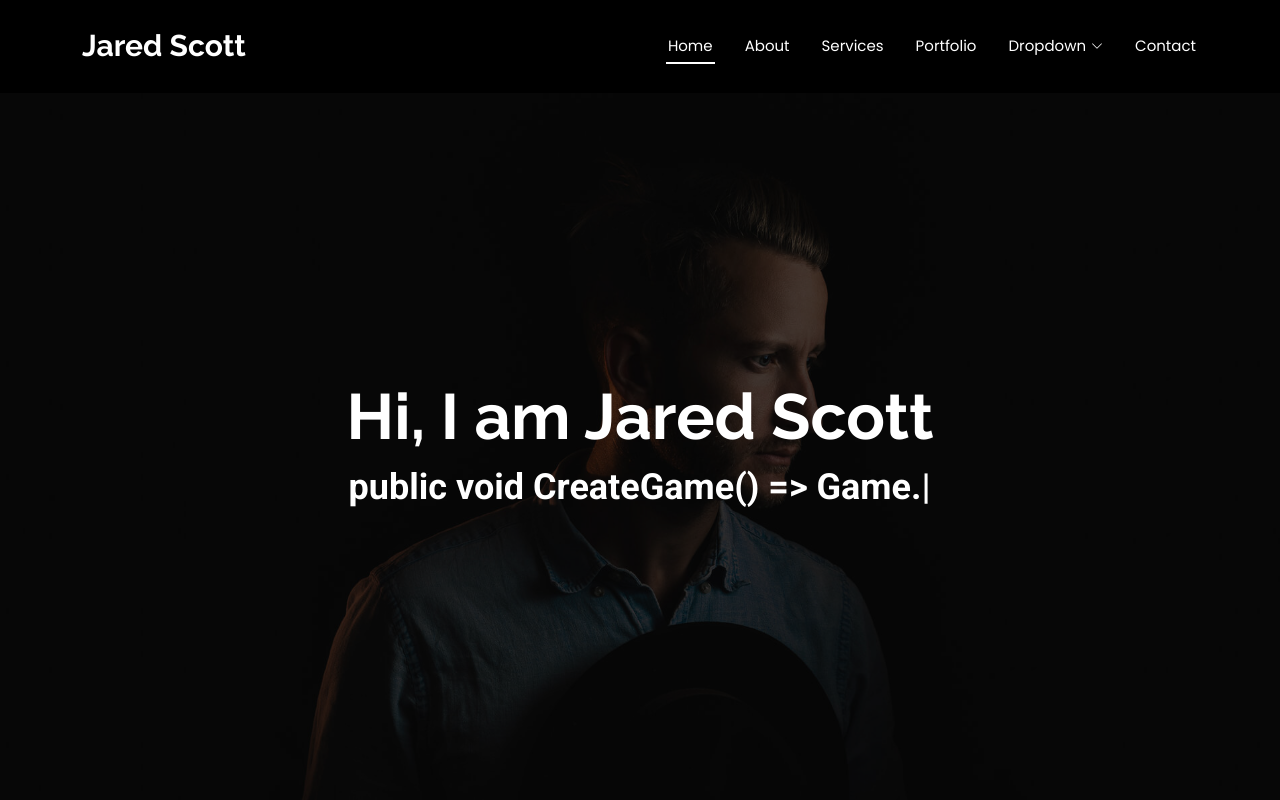
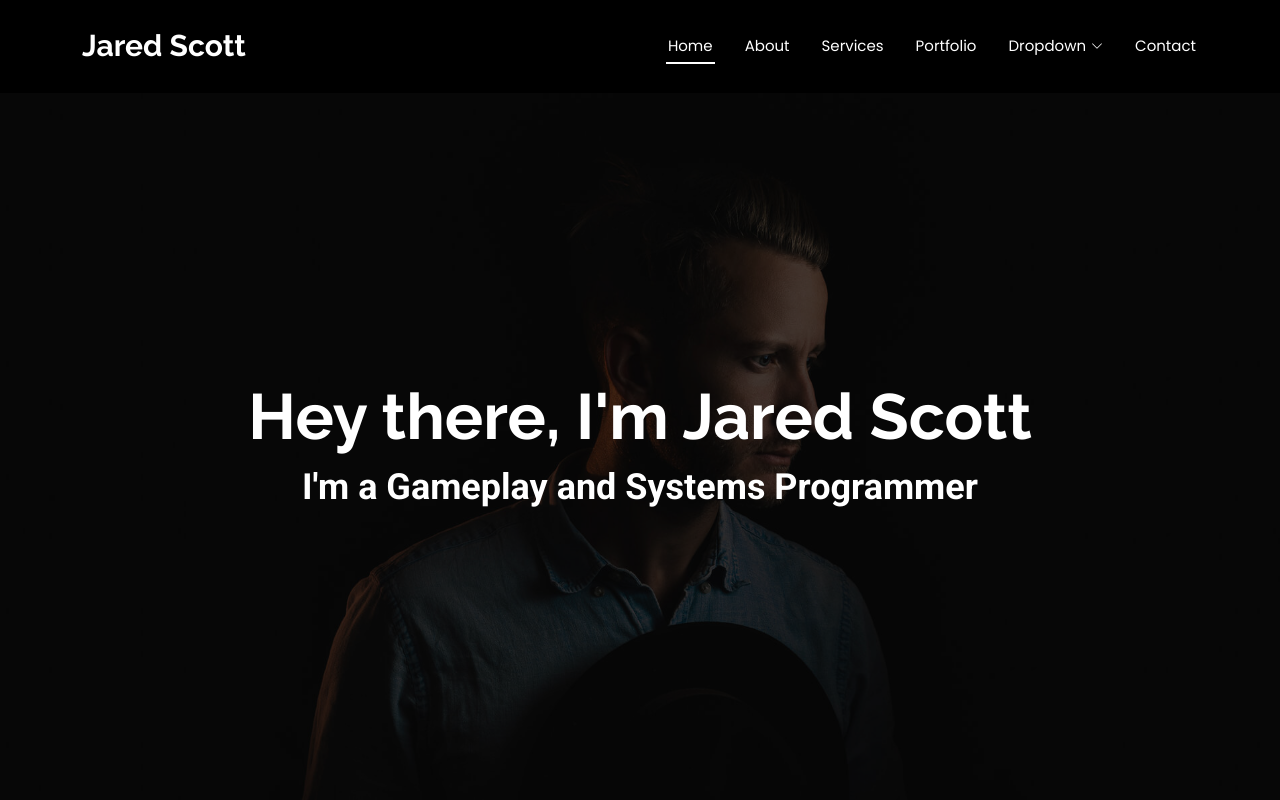
Before and after one commit to JScott1997/jscott1997.github.io, a plain HTML site: page NewPortfolioComingSoon/devfolio-1.0.0/index.html in a window 1280 px wide. Shown: the top 800 px of the page. Drawn offline with Linux system fonts and the light colour scheme.

Commit message:
Update index.html

```diff
--- a/NewPortfolioComingSoon/devfolio-1.0.0/index.html
+++ b/NewPortfolioComingSoon/devfolio-1.0.0/index.html
@@ -86,8 +86,8 @@
       <img src="assets/img/hero-img.jpg" alt="" data-aos="fade-in">
 
       <div class="container d-flex flex-column align-items-center justify-content-center text-center" data-aos="fade-up" data-aos-delay="100">
-        <h2>Hi, I am Jared Scott</h2>
-        <p>public void CreateGame() => Game.<span class="typed" data-typed-items="Work();, Break();, Fix();"></span></p>
+        <h2>Hey there, I'm Jared Scott</h2>
+        <p>I'm a Gameplay and Systems Programmer</p><!--<span class="typed" data-typed-items="Gameplay Programmer, UI Progrmmer"></span>-->
       </div>
 
     </section><!-- /Hero Section -->
```
